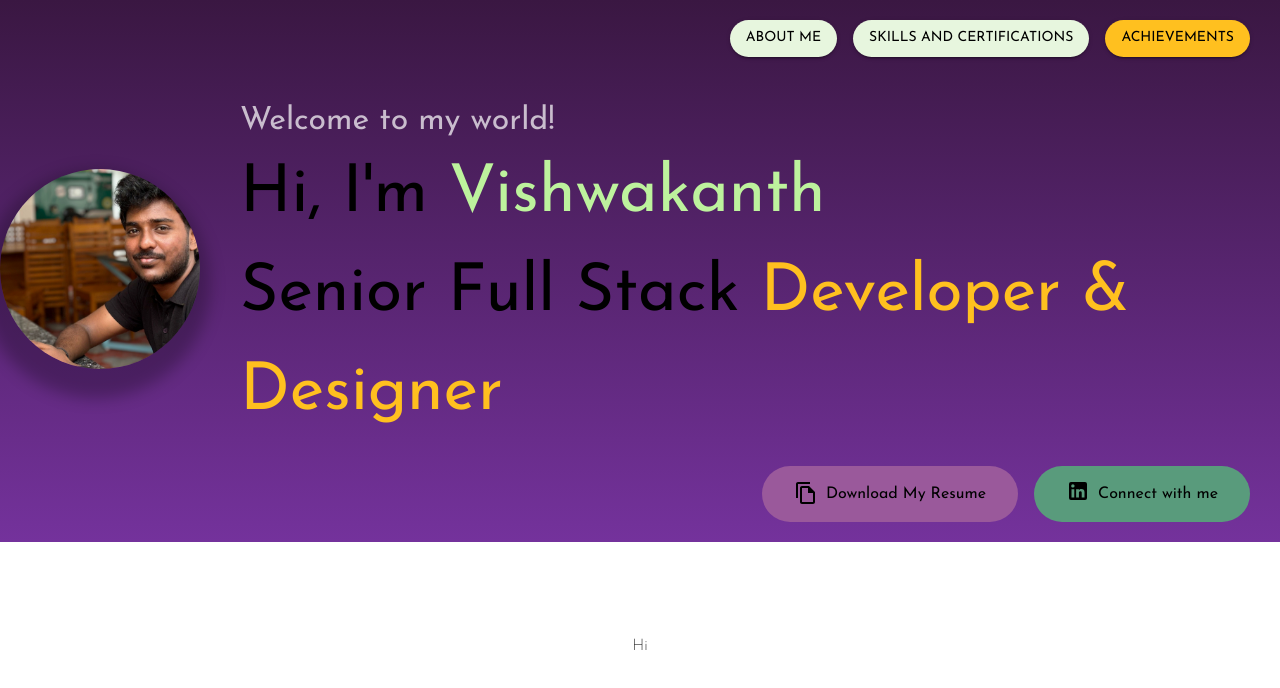
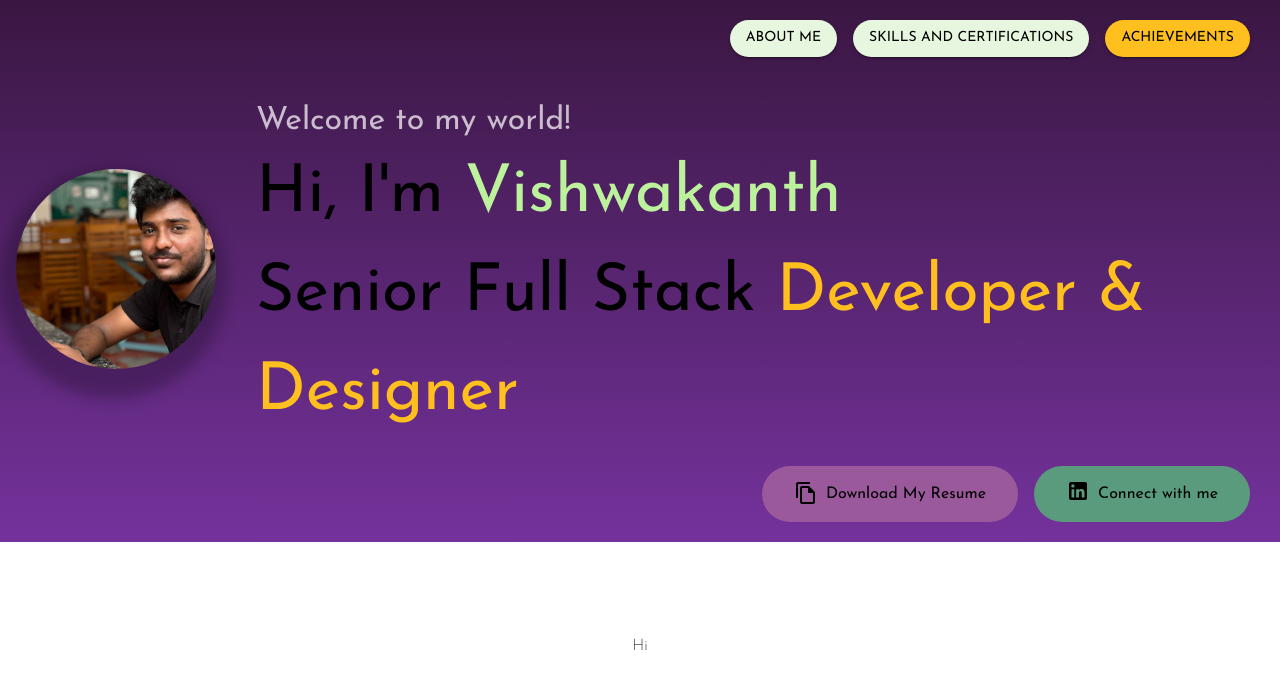
Before and after one commit to vishwakanth183/Portfolio, a Next.js app in the folder vishwakanth_portfolio/: page / in a window 1280 px wide. Shown: the top 688 px of the page. Built offline with nearby package versions, Linux system fonts and the light colour scheme.

Commit message:
profile margin changes

```diff
--- a/vishwakanth_portfolio/src/shared/components/header.tsx
+++ b/vishwakanth_portfolio/src/shared/components/header.tsx
@@ -85,7 +85,7 @@ const Header = () => {
                 </Stack>
 
                 {/* Title View */}
-                <Stack direction={width ? 'row' : 'column'} display={"flex"} alignItems={"center"} mt={5} mb={3}>
+                <Stack direction={width ? 'row' : 'column'} display={"flex"} alignItems={"center"} mt={5} mb={3} ml={2}>
 
                     {/* Avatar section */}
                     <Avatar className='avatarStyle' alt="Profile Picture" src={profileImage.src} sx={{ height: 200, width: 200, mt: width ? 0 : 5, mb: width ? 0 : 5 }} style={{ objectFit: 'contain' }} />
```
